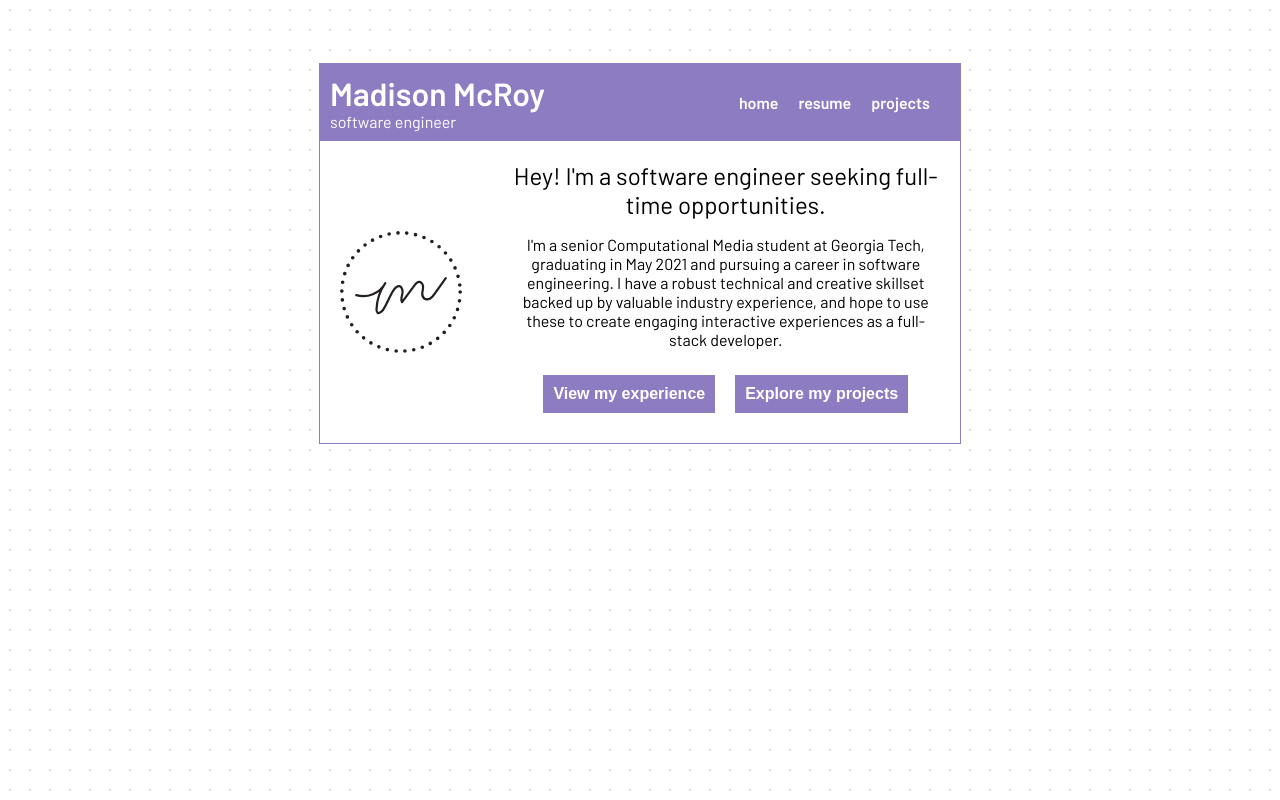
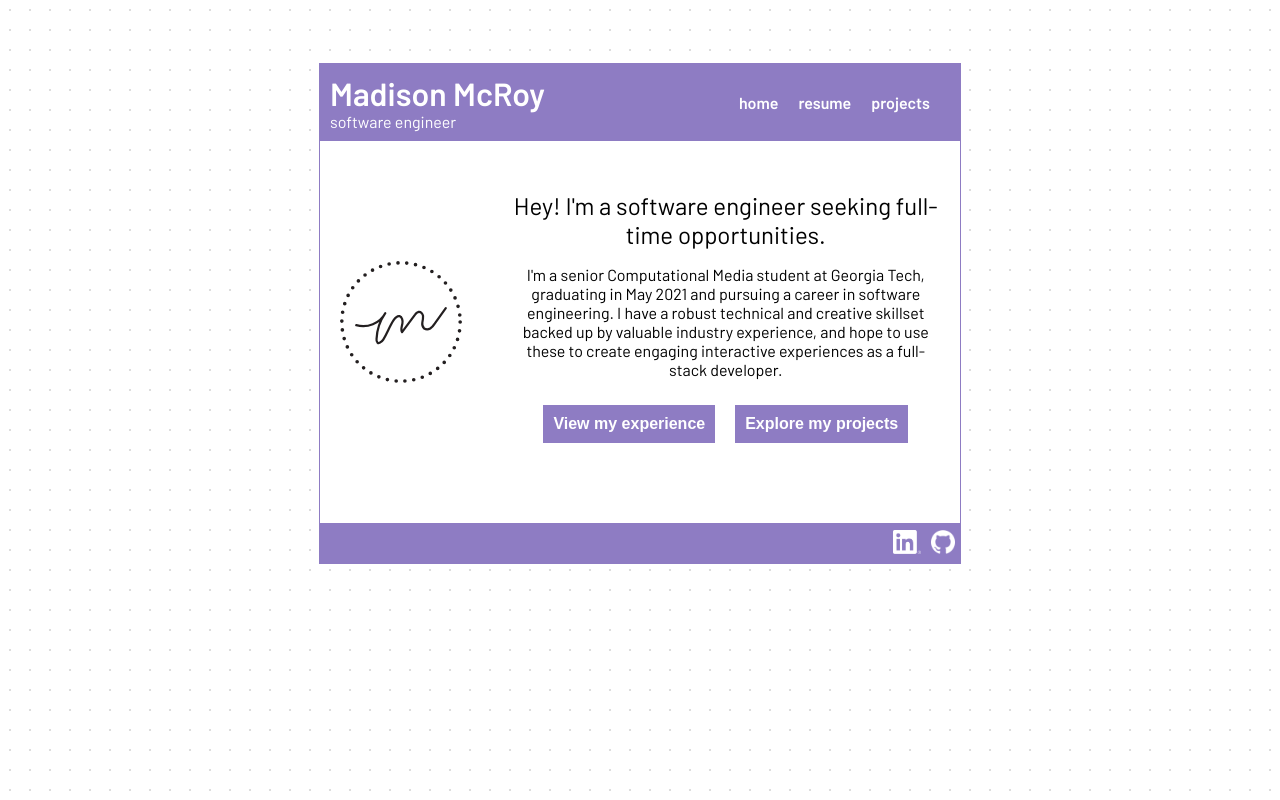
Before and after one commit to maddiemcroy/site2020, a React (Create React App) app: page / in a window 1280 px wide. Built offline with nearby package versions, Linux system fonts and the light colour scheme.

Commit message:
add footer

```diff
--- a/src/App.js
+++ b/src/App.js
@@ -7,6 +7,7 @@ import ProjectsPage from './pages/ProjectsPage'
 import styled from 'styled-components'
 import NavBar from './components/NavBar'
 import { BREAKPOINTS } from './breakpoints'
+import Footer from './components/Footer'
 
 const PageContainer = styled.div`
   width: 50%;
@@ -22,11 +23,13 @@ const PageContainer = styled.div`
     width: 100%;
     min-height: 100vh;
     margin: 0;
+    position: relative;
   }
 `;
 
 const Content = styled.div`
   padding: 20px;
+  padding-bottom: 2.5rem;
 `
 
 function App() {
@@ -41,6 +44,7 @@ function App() {
             <Route path='/projects' component={ProjectsPage} />
           </Switch>
         </Content>
+        <Footer />
       </PageContainer>
     </div>
   );
--- /dev/null
+++ b/src/components/Footer.js
@@ -0,0 +1,53 @@
+import React from 'react'
+import styled from 'styled-components'
+import { links } from '../text'
+import githubLogo from '../assets/github-logo.png'
+import linkedInLogo from '../assets/linkedin-logo.png'
+import { BREAKPOINTS } from '../breakpoints'
+
+const Container = styled.div`
+    width: 100%;
+    background: #8e7cc3;
+    color: white;
+    display: flex;
+    justify-content: flex-end;
+    align-items: center;
+    height: 2.5em;
+    @media (max-width: ${BREAKPOINTS.small}) {
+        position: absolute;
+        bottom: 0;
+    }
+`
+
+const Icon = styled.img`
+    margin: 5px;
+    height: 24px;
+    :hover {
+        opacity: 60%;
+    }
+`
+
+const IconLink = (props) => {
+    return (
+        <a href={props.destUrl}>
+            <Icon src={props.imgUrl} />
+        </a>
+    )
+}
+
+const Footer = () => {
+    return (
+        <Container>
+            <IconLink
+                destUrl={links.linkedIn}
+                imgUrl={linkedInLogo}
+            />
+            <IconLink
+                destUrl={links.github}
+                imgUrl={githubLogo}
+            />
+        </Container>
+    )
+}
+
+export default Footer
--- a/src/pages/HomePage.js
+++ b/src/pages/HomePage.js
@@ -10,6 +10,9 @@ const HomePage = () => {
 
     const Container = styled.div`
         display: flex;
+        @media (min-width: ${BREAKPOINTS.medium}) {
+            padding: 30px 0px;
+        }
     `
 
     const Headline = styled.div`
--- a/src/text.js
+++ b/src/text.js
@@ -51,3 +51,8 @@ export const skills = {
 
 export const aboutText = 'I\'m a senior Computational Media student at Georgia Tech, graduating in May 2021 and pursuing a career in software engineering. I have a robust technical and creative skillset backed up by valuable industry experience, and hope to use these to create engaging interactive experiences as a full-stack developer.'
 export const aboutHeadline = 'Hey! I\'m a software engineer seeking full-time opportunities.'
+
+export const links = {
+    linkedIn: 'https://www.linkedin.com/in/mmcroy/',
+    github: 'https://github.com/maddiemcroy'
+}
```
Also changed, not shown: src/assets/github-logo.png (added), src/assets/linkedin-logo.png (added).
